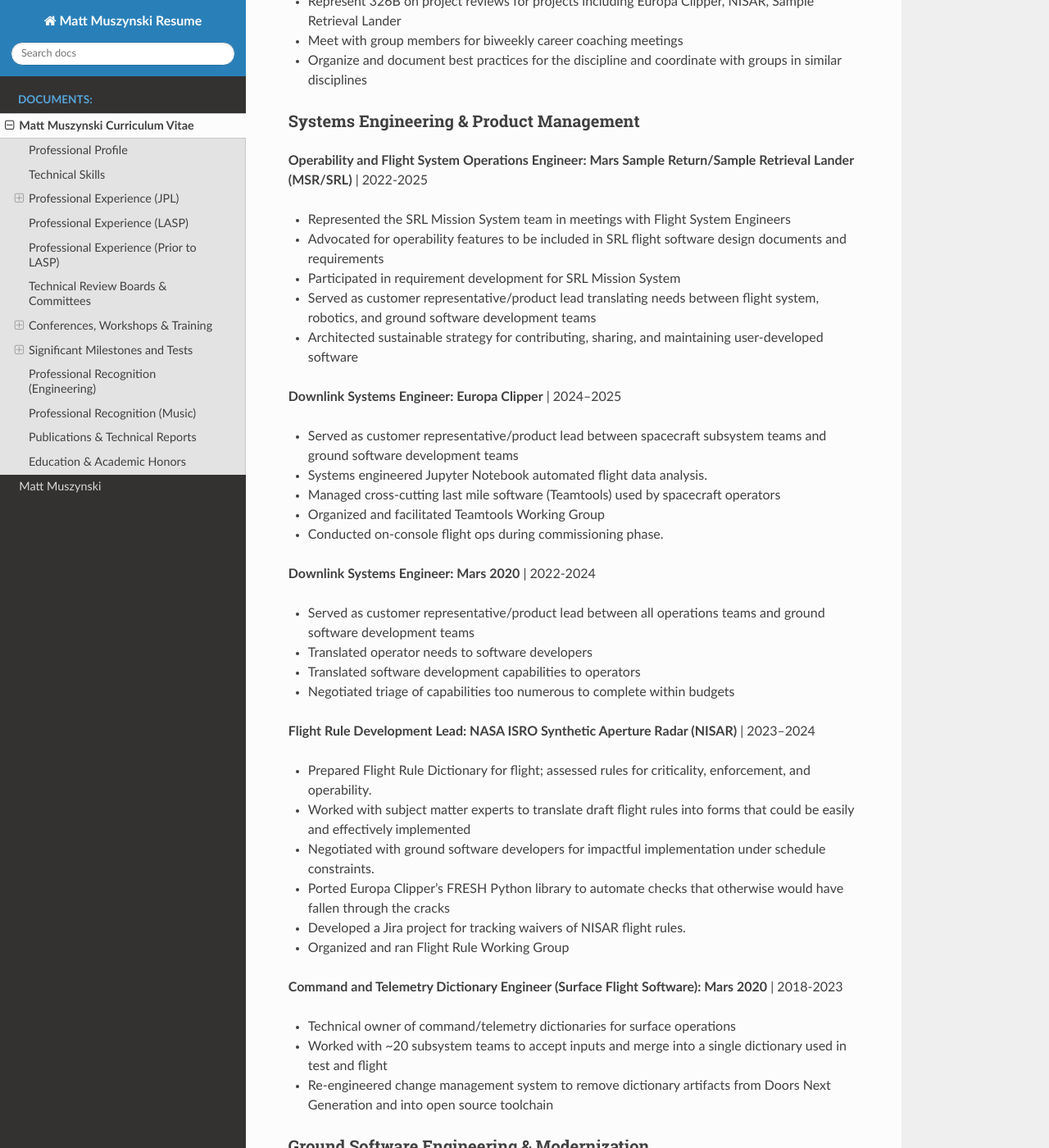
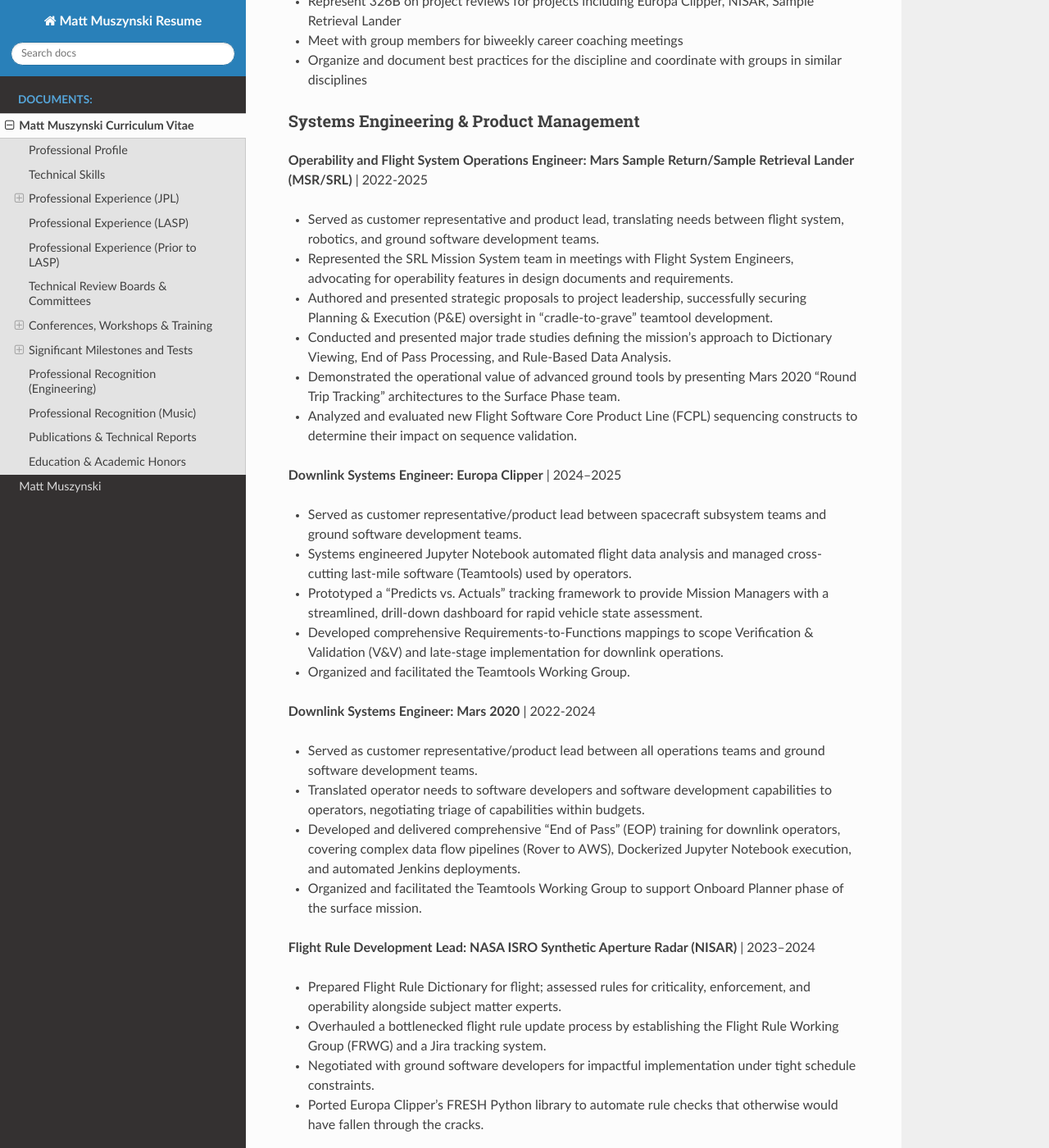
Before and after one commit to NASA-JPL-Teamtools-Studio/tts_starter_template, a Sphinx documentation site: the page built from docs/resume.md, in a window 1280 px wide and 1400 px high, scrolled down 1853 px. Shown: the whole window at 82% size. Built offline with Sphinx 7.4.7 and the Read the Docs theme 3.1.0, drawn with Linux system fonts in a browser that asks for light colours; some of the changed text lies outside the part shown.

Commit message:
fairly final. Can be improved still Im sure

```diff
--- a/docs/resume.md
+++ b/docs/resume.md
@@ -45,41 +45,40 @@
 
 **Operability and Flight System Operations Engineer: Mars Sample Return/Sample Retrieval Lander (MSR/SRL)** | 2022-2025
 
-* Represented the SRL Mission System team in meetings with Flight System Engineers
-* Advocated for operability features to be included in SRL flight software design documents and requirements
-* Participated in requirement development for SRL Mission System
-* Served as customer representative/product lead translating needs between flight system, robotics, and ground software development teams
-* Architected sustainable strategy for contributing, sharing, and maintaining user-developed software
+* Served as customer representative and product lead, translating needs between flight system, robotics, and ground software development teams.
+* Represented the SRL Mission System team in meetings with Flight System Engineers, advocating for operability features in design documents and requirements.
+* Authored and presented strategic proposals to project leadership, successfully securing Planning & Execution (P&E) oversight in "cradle-to-grave" teamtool development.
+* Conducted and presented major trade studies defining the mission's approach to Dictionary Viewing, End of Pass Processing, and Rule-Based Data Analysis.
+* Demonstrated the operational value of advanced ground tools by presenting Mars 2020 "Round Trip Tracking" architectures to the Surface Phase team.
+* Analyzed and evaluated new Flight Software Core Product Line (FCPL) sequencing constructs to determine their impact on sequence validation.
 
 **Downlink Systems Engineer: Europa Clipper** | 2024–2025
 
-* Served as customer representative/product lead between spacecraft subsystem teams and ground software development teams
-* Systems engineered Jupyter Notebook automated flight data analysis.
-* Managed cross-cutting last mile software (Teamtools) used by spacecraft operators
-* Organized and facilitated Teamtools Working Group
-* Conducted on-console flight ops during commissioning phase.
+* Served as customer representative/product lead between spacecraft subsystem teams and ground software development teams.
+* Systems engineered Jupyter Notebook automated flight data analysis and managed cross-cutting last-mile software (Teamtools) used by operators.
+* Prototyped a "Predicts vs. Actuals" tracking framework to provide Mission Managers with a streamlined, drill-down dashboard for rapid vehicle state assessment.
+* Developed comprehensive Requirements-to-Functions mappings to scope Verification & Validation (V&V) and late-stage implementation for downlink operations.
+* Organized and facilitated the Teamtools Working Group.
 
 **Downlink Systems Engineer: Mars 2020** | 2022-2024
 
-* Served as customer representative/product lead between all operations teams and ground software development teams
-* Translated operator needs to software developers
-* Translated software development capabilities to operators
-* Negotiated triage of capabilities too numerous to complete within budgets
+* Served as customer representative/product lead between all operations teams and ground software development teams.
+* Translated operator needs to software developers and software development capabilities to operators, negotiating triage of capabilities within budgets.
+* Developed and delivered comprehensive "End of Pass" (EOP) training for downlink operators, covering complex data flow pipelines (Rover to AWS), Dockerized Jupyter Notebook execution, and automated Jenkins deployments.
+* Organized and facilitated the Teamtools Working Group to support Onboard Planner phase of the surface mission.
 
 **Flight Rule Development Lead: NASA ISRO Synthetic Aperture Radar (NISAR)** | 2023–2024
 
-* Prepared Flight Rule Dictionary for flight; assessed rules for criticality, enforcement, and operability.
-* Worked with subject matter experts to translate draft flight rules into forms that could be easily and effectively implemented
-* Negotiated with ground software developers for impactful implementation under schedule constraints.
-* Ported Europa Clipper's FRESH Python library to automate checks that otherwise would have fallen through the cracks
-* Developed a Jira project for tracking waivers of NISAR flight rules.
-* Organized and ran Flight Rule Working Group
+* Prepared Flight Rule Dictionary for flight; assessed rules for criticality, enforcement, and operability alongside subject matter experts.
+* Overhauled a bottlenecked flight rule update process by establishing the Flight Rule Working Group (FRWG) and a Jira tracking system.
+* Negotiated with ground software developers for impactful implementation under tight schedule constraints.
+* Ported Europa Clipper's FRESH Python library to automate rule checks that otherwise would have fallen through the cracks.
 
 **Command and Telemetry Dictionary Engineer (Surface Flight Software): Mars 2020** | 2018-2023
 
-* Technical owner of command/telemetry dictionaries for surface operations
-* Worked with ~20 subsystem teams to accept inputs and merge into a single dictionary used in test and flight
-* Re-engineered change management system to remove dictionary artifacts from Doors Next Generation and into open source toolchain
+* Technical owner of command/telemetry dictionaries for surface operations.
+* Worked with ~20 subsystem teams to accept inputs and merge into a single dictionary used in test and flight.
+* Transitioned dictionary artifacts from IBM DOORS Next Generation into an open-source toolchain by re-engineering the change management system.
 
 
 ### Ground Software Engineering & Modernization
```
